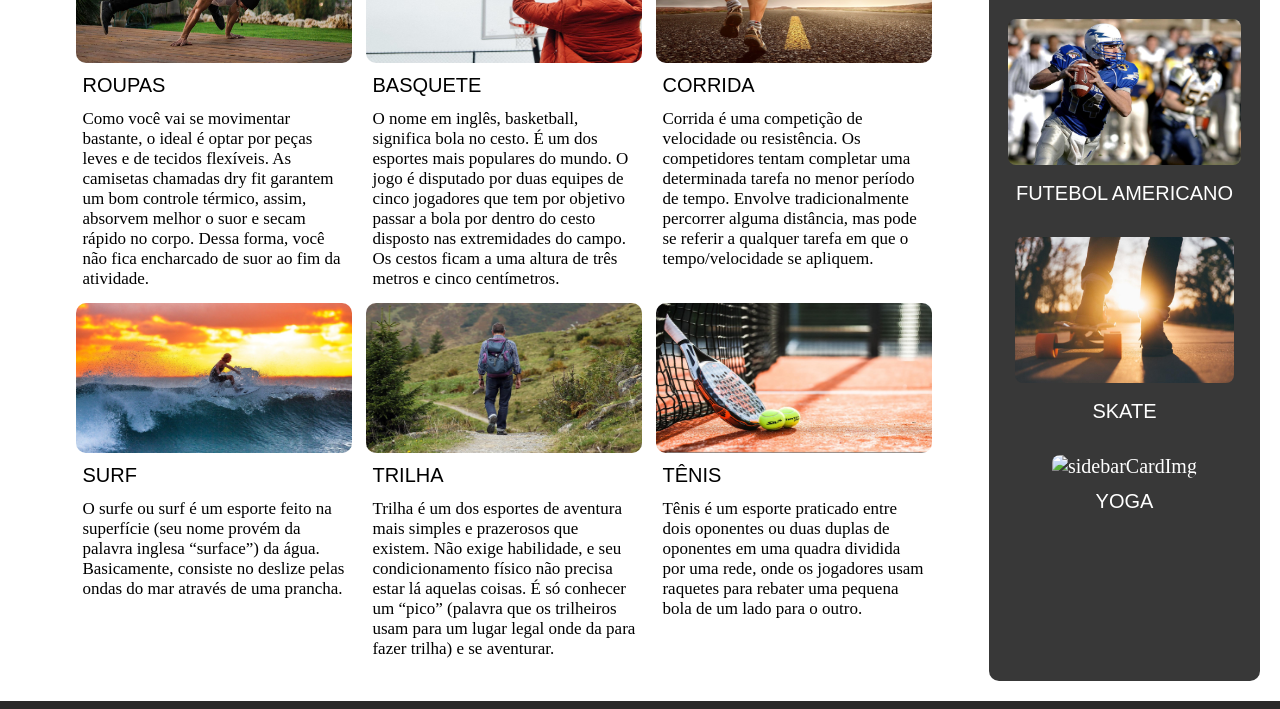
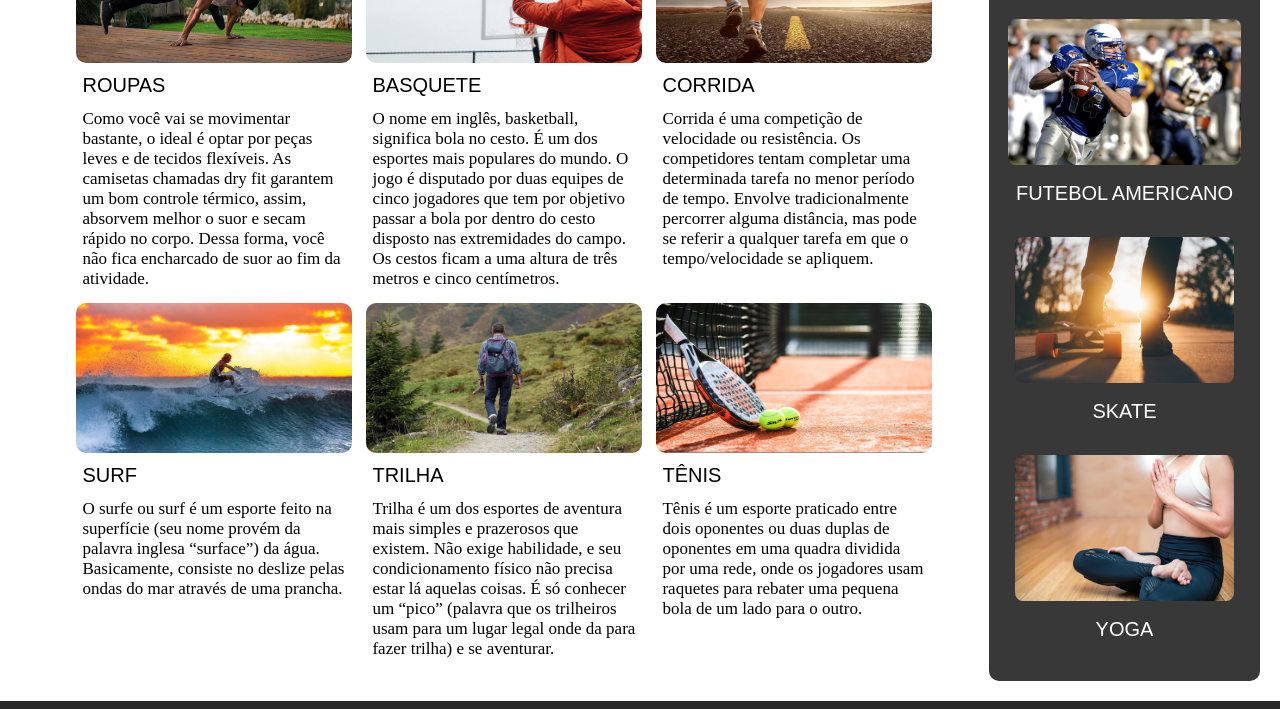
Before and after one commit to andreybarbosa1/OneBitSports, a plain HTML site: page index.html in a window 1280 px wide. Shown: the part 667-1376 px from the top of the page. Drawn offline with Linux system fonts and the light colour scheme.

Commit message:
Update index.html

```diff
--- a/index.html
+++ b/index.html
@@ -198,7 +198,7 @@
           </div>
           <div>
             <img
-              src=".yoga.jpg"
+              src="yoga.jpg"
               alt="sidebarCardImg"
               class="sidebarCardImg"
             />
```
